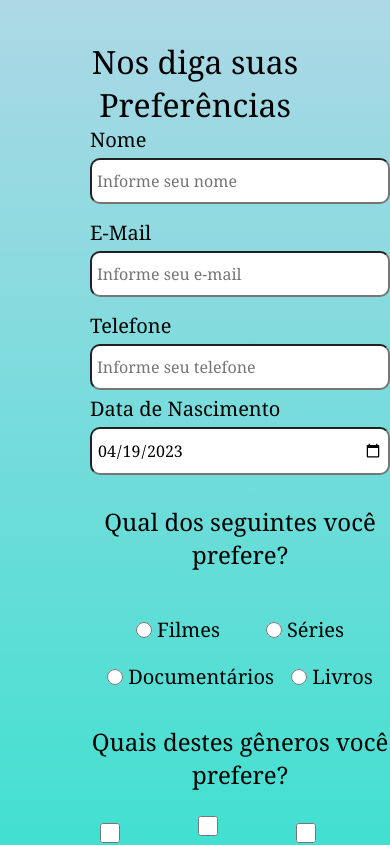
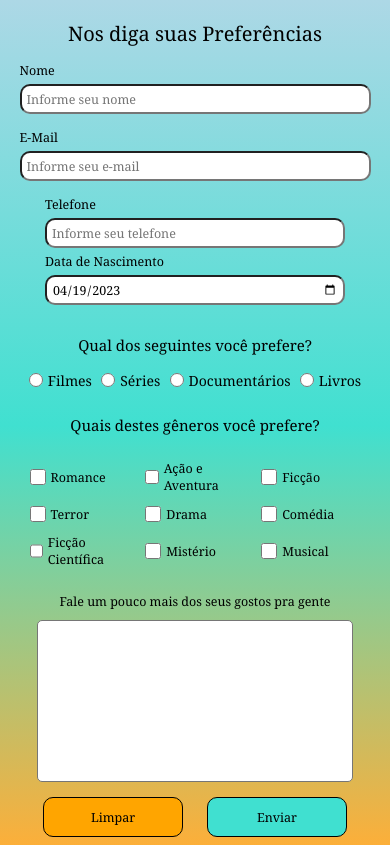
Before and after one commit to Serginho-Cruz/Projeto-Filmes, a plain HTML site: page preferencias.html in a window 390 px wide. Shown: the top 845 px of the page. Drawn offline with Linux system fonts and the light colour scheme.

Commit message:
Responsividade e Media Queries

```diff
--- a/css/cards.css
+++ b/css/cards.css
@@ -18,12 +18,12 @@ body {
 }
 
 .titulo__principal {
-    font-size: 28px;
+    font-size: 1.75rem;
     font-weight: bold;
 }
 
 .subtitulo {
-    font-size: 20px;
+    font-size: 1.25rem;
 }
 
 .nome__saga {
@@ -56,7 +56,7 @@ body {
 
 .nome__livro {
     font-family: 'Great Vibes', cursive;
-    font-size: 28px;
+    font-size: 1.75rem;
     color: blue;
 }
 
@@ -83,3 +83,14 @@ body {
     font-family: Georgia, 'Times New Roman', Times, serif;
     color: black;
 }
+
+@media (max-width: 460px) {
+
+    main {
+        padding: 0 10%;
+    }
+
+    .card {
+        gap: 22px;
+    }
+}
--- a/css/preferencias.css
+++ b/css/preferencias.css
@@ -17,7 +17,7 @@ body {
 }
 
 .titulo__principal {
-    font-size: 32px;
+    font-size: 2rem;
     margin-top: 20px;
 }
 
@@ -36,7 +36,7 @@ body {
 }
 
 .subtitulo {
-    font-size: 24px;
+    font-size: 1.5rem;
     margin: 10px 0 15px 0;
 }
 
@@ -50,12 +50,11 @@ body {
 }
 
 .label {
-    font-size: 20px;
+    font-size: 1.25rem;
 }
 
 .input {
     padding: 10px 5px;
-    font-size: 16px;
     border-radius: 10px;
     margin: 5px 0;
     min-width: 300px;
@@ -81,7 +80,7 @@ body {
 }
 
 .tipo label {
-    font-size: 20px;
+    font-size: 1.25rem;
 }
 
 .prefs__genero {
@@ -97,7 +96,7 @@ body {
 }
 
 .generos label {
-    font-size: 20px;
+    font-size: 1.25rem;
 }
 
 .genero {
@@ -121,7 +120,6 @@ input[type=checkbox] {
     width: 90%;
     padding: 10px;
     border-radius: 5px;
-    font-size: 18px;
     resize: none;
 }
 
@@ -134,7 +132,7 @@ input[type=checkbox] {
     height: 45px;
     border-radius: 10px;
     border: 1.5px solid black;
-    font-size: 18px;
+    font-size: 1.25rem;
 }
 
 .limpar {
@@ -154,3 +152,68 @@ input[type=checkbox] {
     background-color: deepskyblue;
     color: white;
 }
+
+@media (max-width: 768px) {
+    * {
+        font-size: 12px;
+    }
+
+    .input {
+        font-size: 1.35rem;
+    }
+
+    .tipo input[type=radio] {
+        width: 20px;
+        height: 20px;
+    }
+
+    .genero {
+        flex-wrap: nowrap;
+    }
+
+    .tipo label {
+        font-size: 1.4rem;
+    }
+
+    input[type=checkbox] {
+        width: 16px;
+    }
+
+    @media (max-width: 460px) {
+        * {
+            font-size: 10px;
+        }
+
+        body {
+            padding: 0;
+        }
+
+        h1 {
+            margin-bottom: 1.5rem;
+        }
+
+        .prefs {
+            width: 90%;
+        }
+
+        .input {
+            font-size: 1.25rem;
+            height: 30px;
+        }
+
+        .prefs__tipo {
+            justify-content: space-evenly;
+            align-items: center;
+        }
+
+        .tipo input[type=radio] {
+            width: 14px;
+        }
+
+        .botao {
+            width: 40%;
+            height: 40px;
+            margin-bottom: 1.5rem;
+        }
+    }
+}
--- a/css/style.css
+++ b/css/style.css
@@ -27,7 +27,7 @@ body {
 }
 
 .menu__item__link {
-    font-size: 20px;
+    font-size: 1rem;
     color: black;
     font-weight: bolder;
     text-decoration: none;
@@ -125,3 +125,51 @@ span {
     text-decoration: none;
     color: black;
 }
+
+@media (max-width: 768px){
+    .banner {
+        width: 100%;
+    }
+
+    .personagens ul {
+        flex-direction: column;
+    }
+}
+
+@media (max-width: 460px){
+    * {
+        font-size: 16px;
+    }
+
+    .menu__lista {
+        width: 90%;
+    }
+
+    .banner {
+        display: none;
+    }
+
+    .secao {
+        width: 100%;
+        flex-direction: column;
+        align-items: center;
+        margin: 0;
+    }
+
+    .imagem {
+        width: 90%;
+    }
+
+    .sinopse {
+        width: 80%;
+    }
+
+    .sinopse p {
+        font-size: 1rem;
+    }
+
+    .rodape span {
+        font-size: 0.9rem;
+        line-height: 1.2rem;
+    }
+}
```
Also changed, not shown: cards.html (+0 -1 lines).
